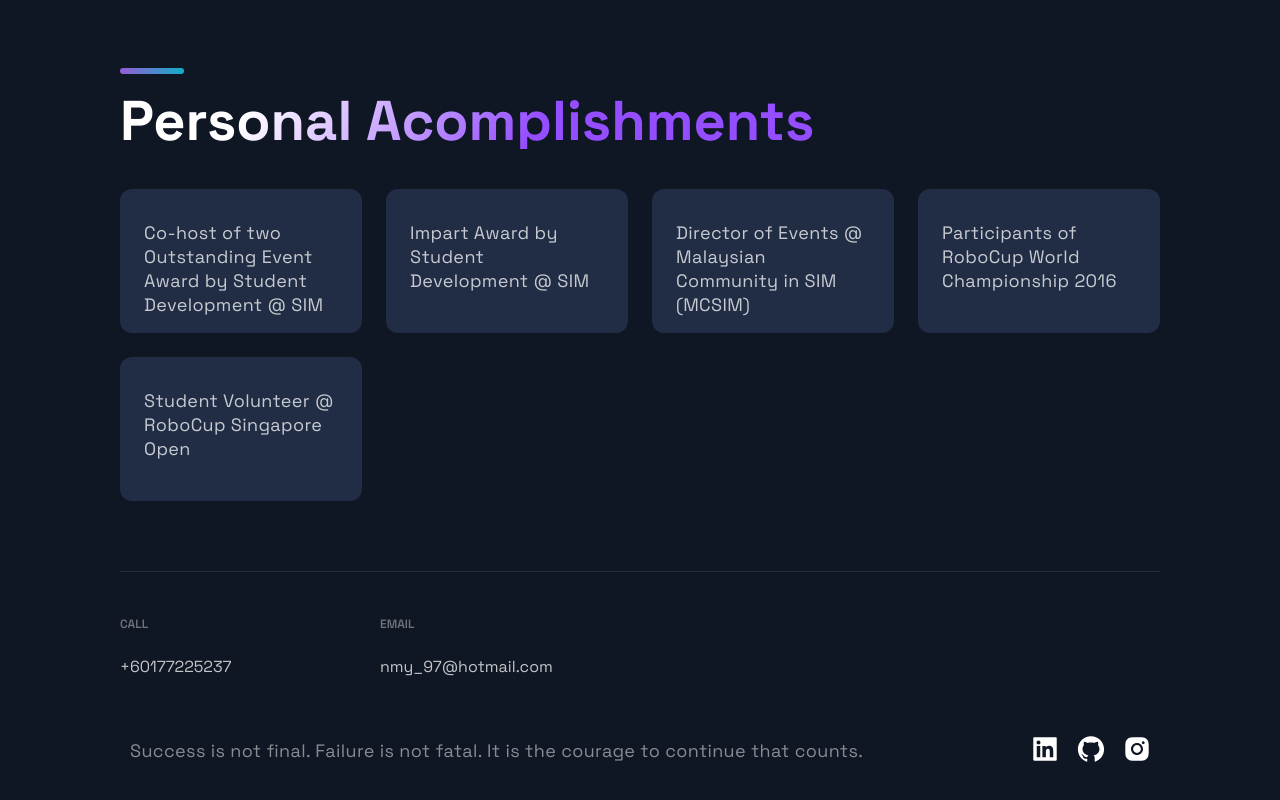
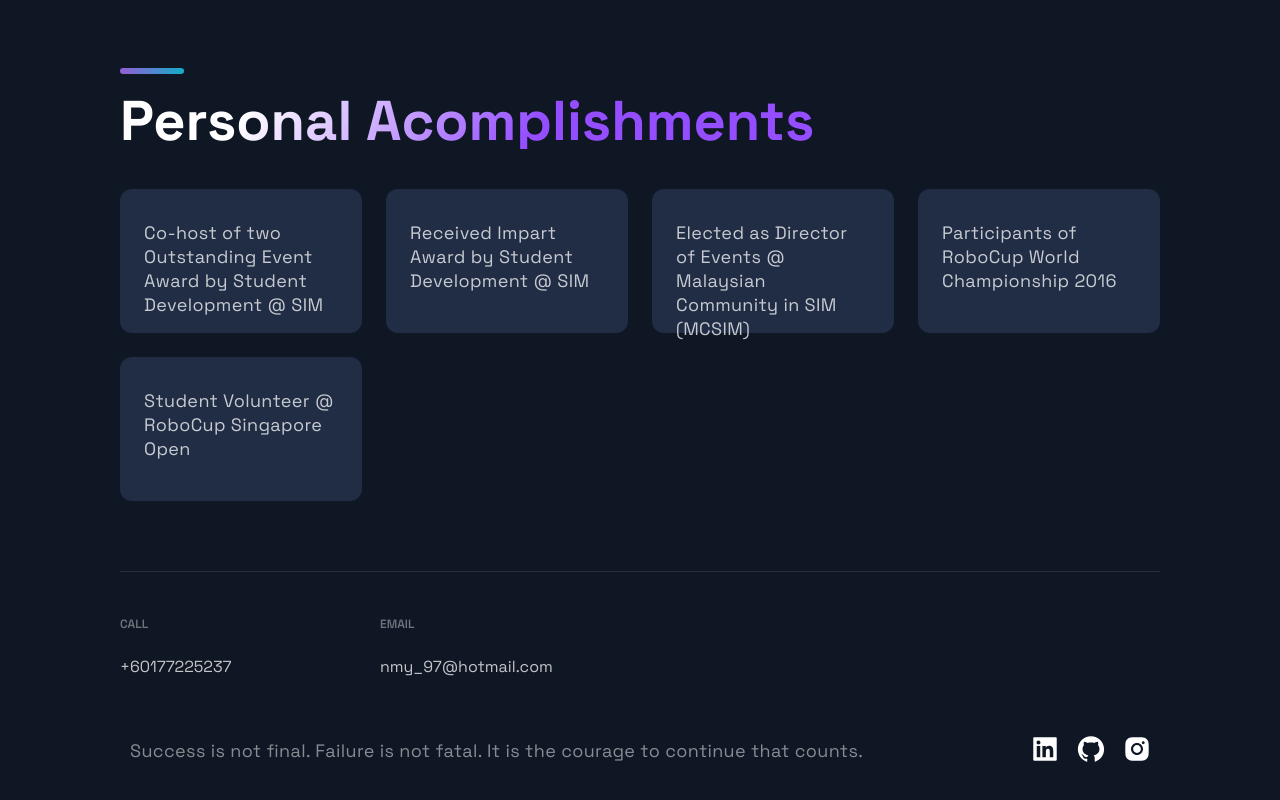
Before and after one commit to Wo1fz/Portfolio, a Next.js app: page / in a window 1280 px wide. Shown: the part 7542-8342 px from the top of the page. Built offline with nearby package versions, Linux system fonts and the light colour scheme.

Commit message:
update accomplishments

```diff
--- a/src/constants/constants.js
+++ b/src/constants/constants.js
@@ -152,9 +152,9 @@ export const accomplishments = [
   },
   {
     title: '',
-    text: 'Director of Events @ Malaysian Community in SIM (MCSIM)',
+    text: 'Elected as Director of Events @ Malaysian Community in SIM (MCSIM)',
   },
-  { title: '', text: 'Impart Award by Student Development @ SIM' },
+  { title: '', text: 'Received Impart Award by Student Development @ SIM' },
   {
     title: '',
     text: 'Co-host of two Outstanding Event Award by Student Development @ SIM',
```
